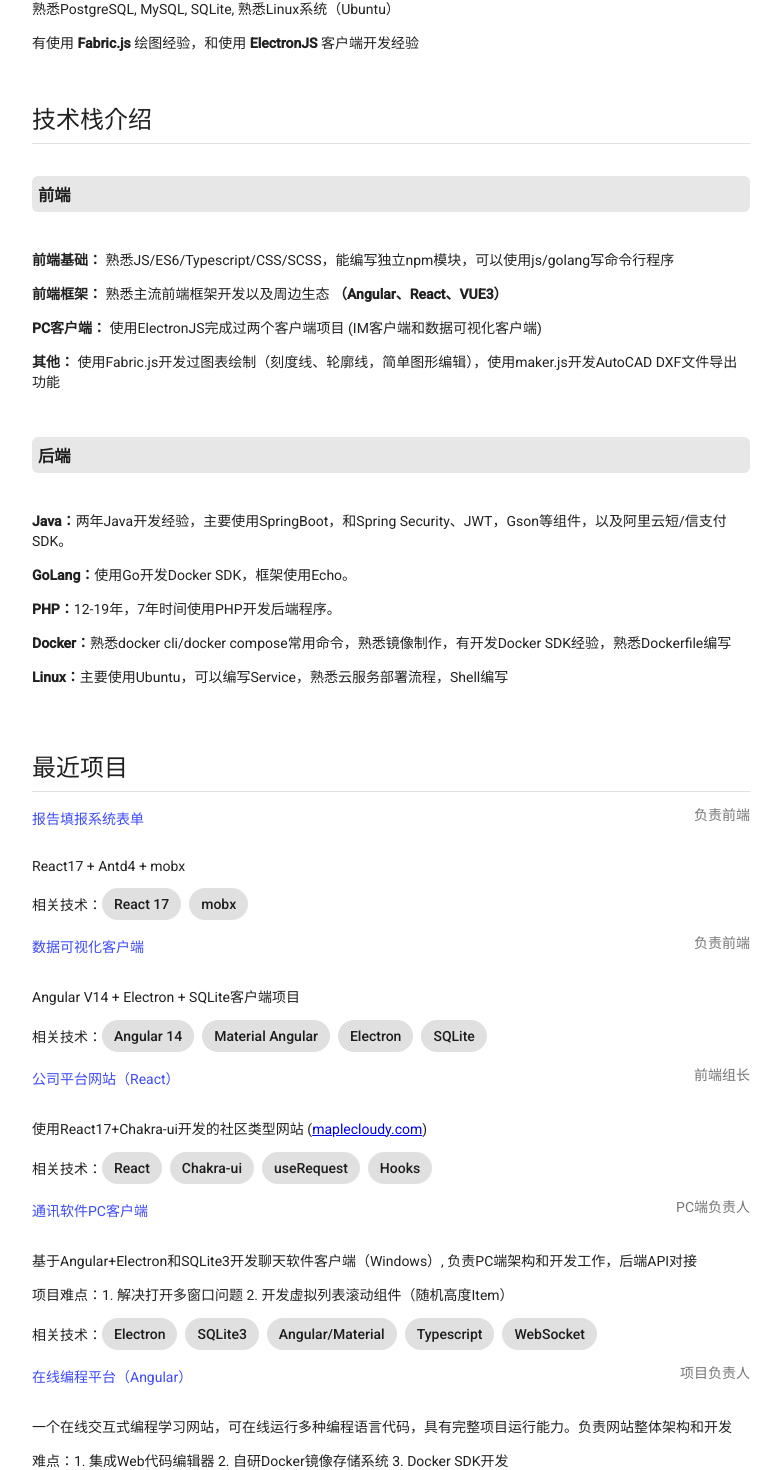
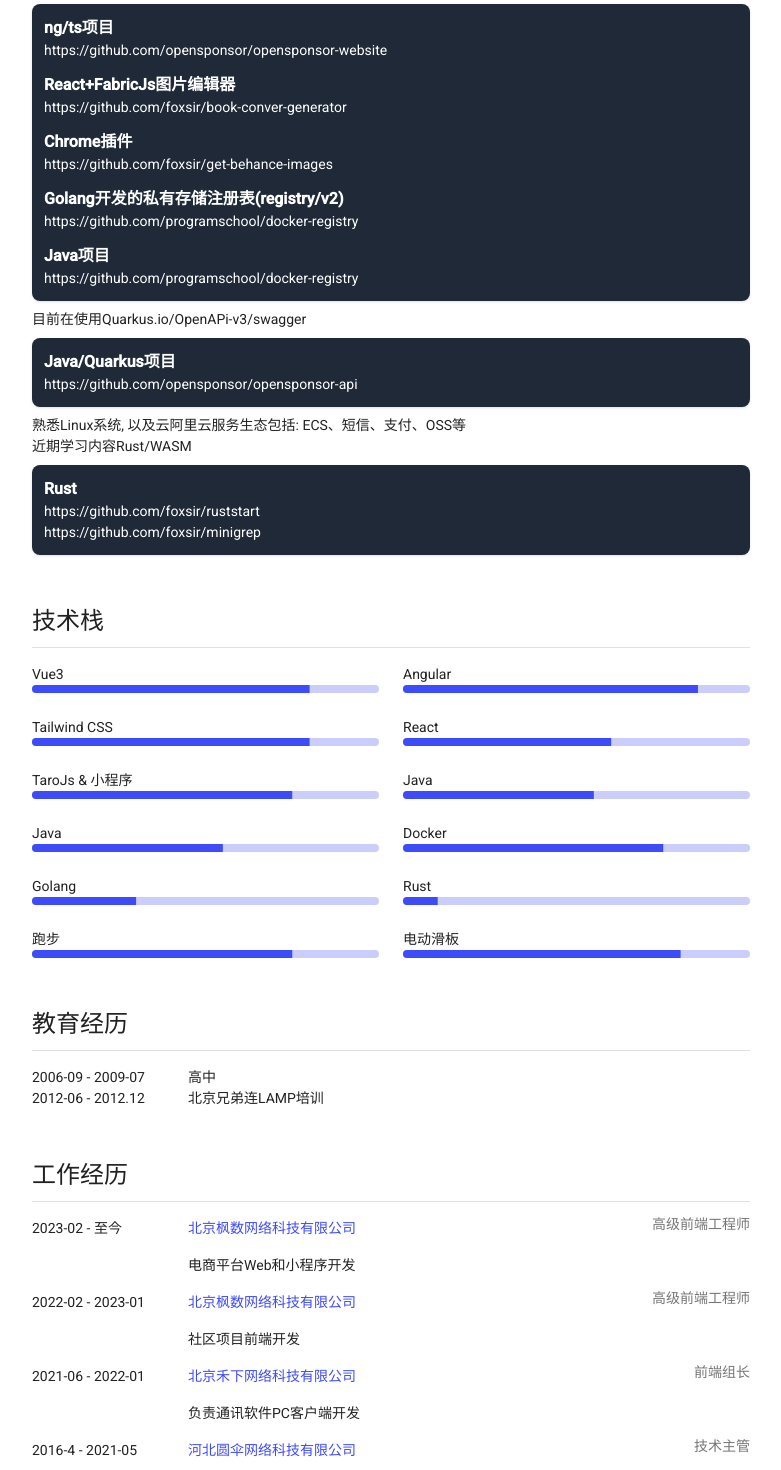
Before and after one commit to foxsir/resume, an Angular app: page / in a window 1280 px wide. Shown: the part 428-1898 px from the top of the page, without its empty margins (249-1030 px from the left). Built offline with nearby package versions, Linux system fonts and the light colour scheme.

Commit message:
update resume

```diff
--- a/package.json
+++ b/package.json
@@ -33,12 +33,15 @@
     "@angular/compiler-cli": "~14.0.0",
     "@types/jasmine": "~4.0.0",
     "@types/node": "^12.11.1",
+    "autoprefixer": "^10.4.19",
     "jasmine-core": "~4.1.0",
     "karma": "~6.3.0",
     "karma-chrome-launcher": "~3.1.0",
     "karma-coverage": "~2.2.0",
     "karma-jasmine": "~5.0.0",
     "karma-jasmine-html-reporter": "~1.7.0",
+    "postcss": "^8.4.38",
+    "tailwindcss": "^3.4.3",
     "typescript": "~4.7.2"
   }
 }
--- a/src/app/app.component.html
+++ b/src/app/app.component.html
@@ -6,16 +6,16 @@
     <mat-card class="mat-elevation-z0">
       <mat-card-content>
         <div fxLayout="row" fxLayoutGap="4px">
-          <div fxFlex="auto" fxLayoutAlign="stretch end">
+          <div fxFlex="auto" fxLayoutAlign="stretch end" class="!justify-between">
+            <div fxFlex="150px">
+              <img src="./assets/1x.png" class="avatar" alt="">
+            </div>
             <div fxLayout="column" fxLayoutGap="8px">
               <div fxFlex="100" fxLayout="row" fxLayoutGap="114px" *ngFor="let info of baseInfo">
                 <div fxFlex="42px" fxLayoutAlign="space-between" [innerHTML]="info.title | splitWrap"></div>
                 <div fxFlex="auto" [innerHTML]="info.value"></div>
               </div>
             </div>
-          </div>
-          <div fxFlex="150px">
-            <img src="./assets/1x.png" class="avatar" alt="">
           </div>
         </div>
       </mat-card-content>
@@ -26,46 +26,49 @@
 
     <mat-card class="mat-elevation-z0">
       <mat-card-content>
-        <mat-card-title>简介</mat-card-title>
+        <mat-card-title>关于我</mat-card-title>
         <mat-divider></mat-divider>
       </mat-card-content>
       <mat-card-content>
-        <p>2012年底开始从事开发工作，7年LAMP（Linux/Apache/MySQL/PHP）技术栈开发经验，10年前端开发经验。</p>
-        <p>熟悉三大框架（Angular/React/Vue3），有5年Typescript使用经验，有2年的Java和Golang开发经验，熟悉Docker/Docker GoSDK。</p>
-        <p>熟悉PostgreSQL, MySQL, SQLite, 熟悉Linux系统（Ubuntu）</p>
-        <p>有使用 <b>Fabric.js</b> 绘图经验，和使用 <b>ElectronJS</b> 客户端开发经验</p>
-      </mat-card-content>
-    </mat-card>
-
-    <mat-card class="mat-elevation-z0">
-      <mat-card-content>
-        <mat-card-title>技术栈介绍</mat-card-title>
-        <mat-divider></mat-divider>
-      </mat-card-content>
-      <mat-card-content>
-        <div fxLayout="column" fxLayoutGap="6px">
-          <div fxFlex="auto">
-            <h3>前端</h3>
+        <p>2012年底开始从事开发工作, 是一个持续学习/跑步/电动滑板爱好者, IDEA Ultimate正版用户! 有过一次失败创业经历.</p>
+        <p>有11年前端开发经验, 以及4年JAVA开发经验, 熟悉Hibernate, 熟悉MySQL/PostgreSQL.</p>
+        <p>前端熟悉三大框架（Vue3/Angular12+/17/React）, 熟悉Taro栈小程序开发，两年tailwind CSS经验, 有6年Typescript使用经验，熟悉Docker(不包括k8s)</p>
+        <div class="overflow-hidden rounded-lg bg-gray-800 text-white shadow my-2">
+          <div class="p-3">
+            <p class="text-base font-semibold leading-2">ng/ts项目</p>
+            <a href="https://github.com/opensponsor/opensponsor-website" target="_blank">https://github.com/opensponsor/opensponsor-website</a>
           </div>
-          <div fxFlex="auto">
-            <p><b>前端基础：</b> 熟悉JS/ES6/Typescript/CSS/SCSS，能编写独⽴npm模块，可以使⽤js/golang写命令⾏程序</p>
-            <p><b>前端框架：</b> 熟悉主流前端框架开发以及周边⽣态 <b>（Angular、React、VUE3）</b></p>
-            <p><b>PC客户端：</b> 使用ElectronJS完成过两个客户端项目 (IM客户端和数据可视化客户端)</p>
-            <p><b>其他：</b> 使用Fabric.js开发过图表绘制（刻度线、轮廓线，简单图形编辑），使用maker.js开发AutoCAD DXF文件导出功能</p>
+          <div class="p-3 pt-0">
+            <p class="text-base font-semibold leading-2">React+FabricJs图片编辑器</p>
+            <a href="https://github.com/foxsir/book-conver-generator" target="_blank">https://github.com/foxsir/book-conver-generator</a>
+          </div>
+          <div class="p-3 pt-0">
+            <p class="text-base font-semibold leading-2">Chrome插件</p>
+            <a href="https://github.com/foxsir/get-behance-images" target="_blank">https://github.com/foxsir/get-behance-images</a>
+          </div>
+          <div class="p-3 pt-0">
+            <p class="text-base font-semibold leading-2">Golang开发的私有存储注册表(registry/v2)</p>
+            <a href="https://github.com/programschool/docker-registry" target="_blank">https://github.com/programschool/docker-registry</a>
+          </div>
+          <div class="p-3 pt-0">
+            <p class="text-base font-semibold leading-2">Java项目</p>
+            <a href="https://github.com/programschool/docker-registry" target="_blank">https://github.com/programschool/docker-registry</a>
           </div>
         </div>
-      </mat-card-content>
-      <mat-card-content>
-        <div fxLayout="column" fxLayoutGap="6px">
-          <div fxFlex="auto">
-            <h3>后端</h3>
+        <p>目前在使用Quarkus.io/OpenAPi-v3/swagger</p>
+        <div class="overflow-hidden rounded-lg bg-gray-800 text-white shadow my-2">
+          <div class="p-3">
+            <p class="text-base font-semibold leading-2">Java/Quarkus项目</p>
+            <a href="https://github.com/opensponsor/opensponsor-api" target="_blank">https://github.com/opensponsor/opensponsor-api</a>
           </div>
-          <div fxFlex="auto">
-            <p><b>Java：</b>两年Java开发经验，主要使用SpringBoot，和Spring Security、JWT，Gson等组件，以及阿里云短/信支付SDK。</p>
-            <p><b>GoLang：</b>使用Go开发Docker SDK，框架使用Echo。</p>
-            <p><b>PHP：</b>12-19年，7年时间使用PHP开发后端程序。</p>
-            <p><b>Docker：</b>熟悉docker cli/docker compose常用命令，熟悉镜像制作，有开发Docker SDK经验，熟悉Dockerfile编写</p>
-            <p><b>Linux：</b>主要使用Ubuntu，可以编写Service，熟悉云服务部署流程，Shell编写</p>
+        </div>
+        <p>熟悉Linux系统, 以及云阿里云服务生态包括: ECS、短信、支付、OSS等</p>
+        <p>近期学习内容Rust/WASM</p>
+        <div class="overflow-hidden rounded-lg bg-gray-800 text-white shadow my-2">
+          <div class="p-3">
+            <p class="text-base font-semibold leading-2">Rust</p>
+            <p><a href="https://github.com/foxsir/ruststart" target="_blank">https://github.com/foxsir/ruststart</a></p>
+            <p><a href="https://github.com/foxsir/minigrep" target="_blank">https://github.com/foxsir/minigrep</a></p>
           </div>
         </div>
       </mat-card-content>
@@ -73,110 +76,69 @@
 
     <mat-card class="mat-elevation-z0">
       <mat-card-content>
-        <mat-card-title>最近项目</mat-card-title>
+        <mat-card-title>技术栈</mat-card-title>
         <mat-divider></mat-divider>
       </mat-card-content>
       <mat-card-content>
-        <div fxLayout="row" fxLayoutGap="6px">
-          <div fxFlex="auto">
-            <div fxLayout="row" fxLayoutAlign="space-between">
-              <mat-card-subtitle class="font primary">报告填报系统表单</mat-card-subtitle>
-              <mat-card-subtitle>负责前端</mat-card-subtitle>
+        <div class="grid grid-cols-2 gap-6 justify-start items-center">
+          <div class="w-full">
+            <div>Vue3</div>
+            <mat-progress-bar value="80" class="!h-[8px] rounded-lg"></mat-progress-bar>
           </div>
-            <p>React17 + Antd4 + mobx</p>
-            <div fxLayout="row">
-              <div fxFlex="70px" style="height: 32px;" class="mat-button" fxLayoutAlign="center center">相关技术：</div>
-              <mat-chip-list aria-label="Fish selection">
-                <mat-chip>React 17</mat-chip>
-                <mat-chip>mobx</mat-chip>
-              </mat-chip-list>
+
+          <div class="w-full">
+            <div>Angular</div>
+            <mat-progress-bar value="85" class="!h-[8px] rounded-lg"></mat-progress-bar>
           </div>
+
+          <div class="w-full">
+            <div>Tailwind CSS</div>
+            <mat-progress-bar value="80" class="!h-[8px] rounded-lg"></mat-progress-bar>
           </div>
+
+          <div class="w-full">
+            <div>React</div>
+            <mat-progress-bar value="60" class="!h-[8px] rounded-lg"></mat-progress-bar>
           </div>
-      </mat-card-content>
-      <mat-card-content>
-        <div fxLayout="row" fxLayoutGap="6px">
-          <div fxFlex="auto">
-            <div fxLayout="row" fxLayoutAlign="space-between">
-              <mat-card-subtitle class="font primary">数据可视化客户端</mat-card-subtitle>
-              <mat-card-subtitle>负责前端</mat-card-subtitle>
+
+          <div class="w-full">
+            <div>TaroJs & 小程序</div>
+            <mat-progress-bar value="75" class="!h-[8px] rounded-lg"></mat-progress-bar>
           </div>
-            <p>Angular V14 + Electron + SQLite客户端项目</p>
-            <div fxLayout="row">
-              <div fxFlex="70px" style="height: 32px;" class="mat-button" fxLayoutAlign="center center">相关技术：</div>
-              <mat-chip-list aria-label="Fish selection">
-                <mat-chip>Angular 14</mat-chip>
-                <mat-chip>Material Angular</mat-chip>
-                <mat-chip>Electron</mat-chip>
-                <mat-chip>SQLite</mat-chip>
-              </mat-chip-list>
+
+          <div class="w-full">
+            <div>Java</div>
+            <mat-progress-bar value="55" class="!h-[8px] rounded-lg"></mat-progress-bar>
           </div>
+
+          <div class="w-full">
+            <div>Java</div>
+            <mat-progress-bar value="55" class="!h-[8px] rounded-lg"></mat-progress-bar>
           </div>
+
+          <div class="w-full">
+            <div>Docker</div>
+            <mat-progress-bar value="75" class="!h-[8px] rounded-lg"></mat-progress-bar>
           </div>
-      </mat-card-content>
-      <mat-card-content>
-        <div fxLayout="row" fxLayoutGap="6px">
-          <div fxFlex="auto">
-            <div fxLayout="row" fxLayoutAlign="space-between">
-              <mat-card-subtitle class="font primary">公司平台网站（React）</mat-card-subtitle>
-              <mat-card-subtitle>前端组长</mat-card-subtitle>
+
+          <div class="w-full">
+            <div>Golang</div>
+            <mat-progress-bar value="30" class="!h-[8px] rounded-lg"></mat-progress-bar>
           </div>
-            <p>使用React17+Chakra-ui开发的社区类型网站 (<a target="_blank" href="https://www.maplecloudy.com/">maplecloudy.com</a>)</p>
-            <div fxLayout="row">
-              <div fxFlex="70px" style="height: 32px;" class="mat-button" fxLayoutAlign="center center">相关技术：</div>
-              <mat-chip-list aria-label="Fish selection">
-                <mat-chip>React</mat-chip>
-                <mat-chip>Chakra-ui</mat-chip>
-                <mat-chip>useRequest</mat-chip>
-                <mat-chip>Hooks</mat-chip>
-              </mat-chip-list>
+
+          <div class="w-full">
+            <div>Rust</div>
+            <mat-progress-bar value="10" class="!h-[8px] rounded-lg"></mat-progress-bar>
           </div>
+
+          <div class="w-full">
+            <div>跑步</div>
+            <mat-progress-bar value="75" class="!h-[8px] rounded-lg"></mat-progress-bar>
           </div>
-        </div>
-      </mat-card-content>
-      <mat-card-content>
-        <div fxLayout="row" fxLayoutGap="6px">
-          <div fxFlex="auto">
-            <div fxLayout="row" fxLayoutAlign="space-between">
-              <mat-card-subtitle class="font primary">通讯软件PC客户端</mat-card-subtitle>
-              <mat-card-subtitle>PC端负责人</mat-card-subtitle>
-            </div>
-            <p>基于Angular+Electron和SQLite3开发聊天软件客户端（Windows）, 负责PC端架构和开发工作，后端API对接</p>
-            <p>项目难点：1. 解决打开多窗口问题 2. 开发虚拟列表滚动组件（随机高度Item）</p>
-            <div fxLayout="row">
-              <div fxFlex="70px" style="height: 32px;" class="mat-button" fxLayoutAlign="center center">相关技术：</div>
-              <mat-chip-list aria-label="Fish selection">
-                <mat-chip>Electron</mat-chip>
-                <mat-chip>SQLite3</mat-chip>
-                <mat-chip>Angular/Material</mat-chip>
-                <mat-chip>Typescript</mat-chip>
-                <mat-chip>WebSocket</mat-chip>
-              </mat-chip-list>
-            </div>
-          </div>
-        </div>
-      </mat-card-content>
-      <mat-card-content>
-        <div fxLayout="row" fxLayoutGap="6px">
-          <div fxFlex="auto">
-            <div>
-              <div fxLayout="row" fxLayoutAlign="space-between">
-                <mat-card-subtitle class="font primary">在线编程平台（Angular）</mat-card-subtitle>
-                <mat-card-subtitle>项目负责人</mat-card-subtitle>
-              </div>
-              <p>一个在线交互式编程学习网站，可在线运行多种编程语言代码，具有完整项目运行能力。负责网站整体架构和开发</p>
-              <p>难点：1. 集成Web代码编辑器 2. 自研Docker镜像存储系统 3. Docker SDK开发</p>
-              <div fxLayout="row">
-                <div fxFlex="70px" style="height: 32px;" class="mat-button" fxLayoutAlign="center center">相关技术：</div>
-                <mat-chip-list aria-label="Fish selection">
-                  <mat-chip>Java/Golang</mat-chip>
-                  <mat-chip>Angular/Typescript</mat-chip>
-                  <mat-chip>PostgreSQL</mat-chip>
-                  <mat-chip>Docker</mat-chip>
-                  <mat-chip>Linux</mat-chip>
-                </mat-chip-list>
-              </div>
-            </div>
+
+          <div class="w-full">
+            <div>电动滑板</div>
+            <mat-progress-bar value="80" class="!h-[8px] rounded-lg"></mat-progress-bar>
           </div>
         </div>
       </mat-card-content>
--- a/src/app/app.component.ts
+++ b/src/app/app.component.ts
@@ -21,10 +21,10 @@
   panelOpenState2 = false;
 
   baseInfo = [
-    {title: '霍建营', value: '10年开发经验（12年至今）'},
+    {title: '霍建营', value: '11年开发经验（12底年至今）'},
     {title: '电话', value: '<a href="tel:16631132230">16631132230</a>'},
     {title: '邮箱', value: '<a href="mailto:838394225@qq.com">838394225@qq.com</a>'},
-    {title: '意向', value: '高级前端开发'},
+    {title: '意向', value: '前端开发/全栈工程师'},
   ];
 
   projectList: Project[] = [
@@ -68,6 +68,22 @@
   ];
 
   companies = [
+    {
+      dateRange: '2023-02 - 至今',
+      name: '北京枫数网络科技有限公司',
+      role: '高级前端工程师',
+      works: [
+        '电商平台Web和小程序开发'
+      ]
+    },
+    {
+      dateRange: '2022-02 - 2023-01',
+      name: '北京枫数网络科技有限公司',
+      role: '高级前端工程师',
+      works: [
+        '社区项目前端开发'
+      ]
+    },
     {
       dateRange: '2021-06 - 2022-01',
       name: '北京禾下网络科技有限公司',
@@ -121,6 +137,7 @@
 
   links = [
     {text: 'Github', href: 'https://github.com/foxsir'},
+    {text: 'Github', href: 'https://github.com/opensponsor'},
     // {text: 'MD编辑器（规划中）', href: 'https://github.com/fluentwrite/fluentwrite'},
     // {text: 'Java 网站后台', href: 'https://github.com/licenseair/licenseair-backend'},
     // {text: 'Go Proxy', href: 'https://github.com/programschool/proxy-service'},
--- a/src/app/app.module.ts
+++ b/src/app/app.module.ts
@@ -14,6 +14,7 @@
 import {MatExpansionModule} from '@angular/material/expansion';
 import {SharedModule} from './shared/shared.module';
 import {MatChipsModule} from '@angular/material/chips';
+import {MatProgressBarModule} from '@angular/material/progress-bar';
 
 @NgModule({
   declarations: [
@@ -32,7 +33,8 @@
         MatListModule,
         MatExpansionModule,
         SharedModule,
-    MatChipsModule
+        MatChipsModule,
+        MatProgressBarModule
     ],
   providers: [],
   bootstrap: [AppComponent]
--- a/src/styles.scss
+++ b/src/styles.scss
@@ -1,3 +1,8 @@
 /* You can add global styles to this file, and also import other style files */
-@import "~@angular/material/prebuilt-themes/indigo-pink.css";
+@import "@angular/material/prebuilt-themes/indigo-pink.css";
 @import "theme/theme";
+@import "theme/print";
+
+@import "tailwindcss/base.css";
+@import "tailwindcss/components.css";
+@import "tailwindcss/utilities.css";
--- /dev/null
+++ b/src/theme/print.scss
@@ -0,0 +1,15 @@
+@media print {
+  * {
+    page-break-after: avoid;
+  }
+
+  table {
+    page-break-inside: avoid;
+    page-break-after: avoid;
+    page-break-before: avoid;
+
+    tr {
+      page-break-inside: avoid;
+    }
+  }
+}
--- /dev/null
+++ b/tailwind.config.js
@@ -0,0 +1,10 @@
+/** @type {import('tailwindcss').Config} */
+module.exports = {
+  content: [
+    "./src/**/*.{html,ts}",
+  ],
+  theme: {
+    extend: {},
+  },
+  plugins: [],
+}
```
Also changed, not shown: 1 other file (tests, documents, lock files or other folders). Lines whose indentation alone changed are shown as unchanged.
